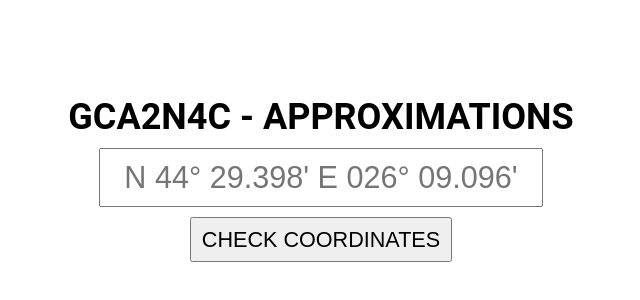
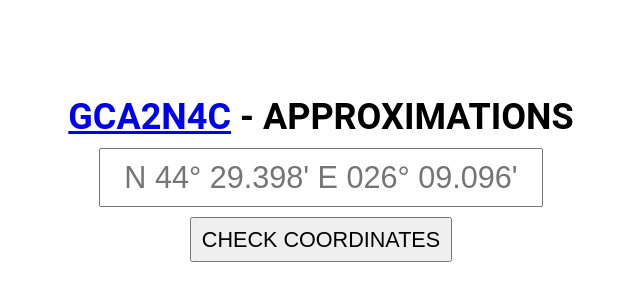
Before and after one commit to Jean-M22/Geocaching, a website: page _external/@Dino_Master2000/Approximations/public/geochecker.html in a window 1280 px wide. Shown: the part 214-514 px from the top of the page, without its empty margins (319-959 px from the left). Drawn offline with Linux system fonts and the light colour scheme.

Commit message:
Update geochecker.html

```diff
--- a/_external/@Dino_Master2000/Approximations/public/geochecker.html
+++ b/_external/@Dino_Master2000/Approximations/public/geochecker.html
@@ -1,2 +1,2 @@
 <!-- Generated by ChatGPT -->
-<!DOCTYPE html><html><head><title>GCA2N4C - Approximations</title><style>.center{display:flex;flex-direction:column;justify-content:center;align-items:center;height:90vh}@import url('https://fonts.googleapis.com/css2?family=Roboto:wght@300&display=swap');body{font-family:'Roboto',sans-serif}div{font-size:1.5em;padding:20px;font-weight:bold;text-transform:uppercase;padding-bottom:10px}input{font-size:1.275em;padding:10px;text-align:center;width:420px}button{line-height:1;font-size:.9em;padding:10px;margin:10px}</style></head><body><div class="center"><div>GCA2N4C - Approximations</div><input type="text" placeholder="N 44° 29.398' E 026° 09.096'"><button type="submit">CHECK COORDINATES</button></div></body></html>
+<!DOCTYPE html><html><head><title>GCA2N4C - Approximations</title><style>.center{display:flex;flex-direction:column;justify-content:center;align-items:center;height:90vh}@import url('https://fonts.googleapis.com/css2?family=Roboto:wght@300&display=swap');body{font-family:'Roboto',sans-serif}div{font-size:1.5em;padding:20px;font-weight:bold;text-transform:uppercase;padding-bottom:10px}input{width:420px;font-size:1.275em;padding:10px;text-align:center}button{line-height:1;font-size:.9em;padding:10px;margin:10px}</style></head><body><div class="center"><div><a href="https://coord.info/GCA2N4C">GCA2N4C</a> - Approximations</div><input type="text" placeholder="N 44° 29.398' E 026° 09.096'"><button type="submit">CHECK COORDINATES</button></div></body></html>
```
